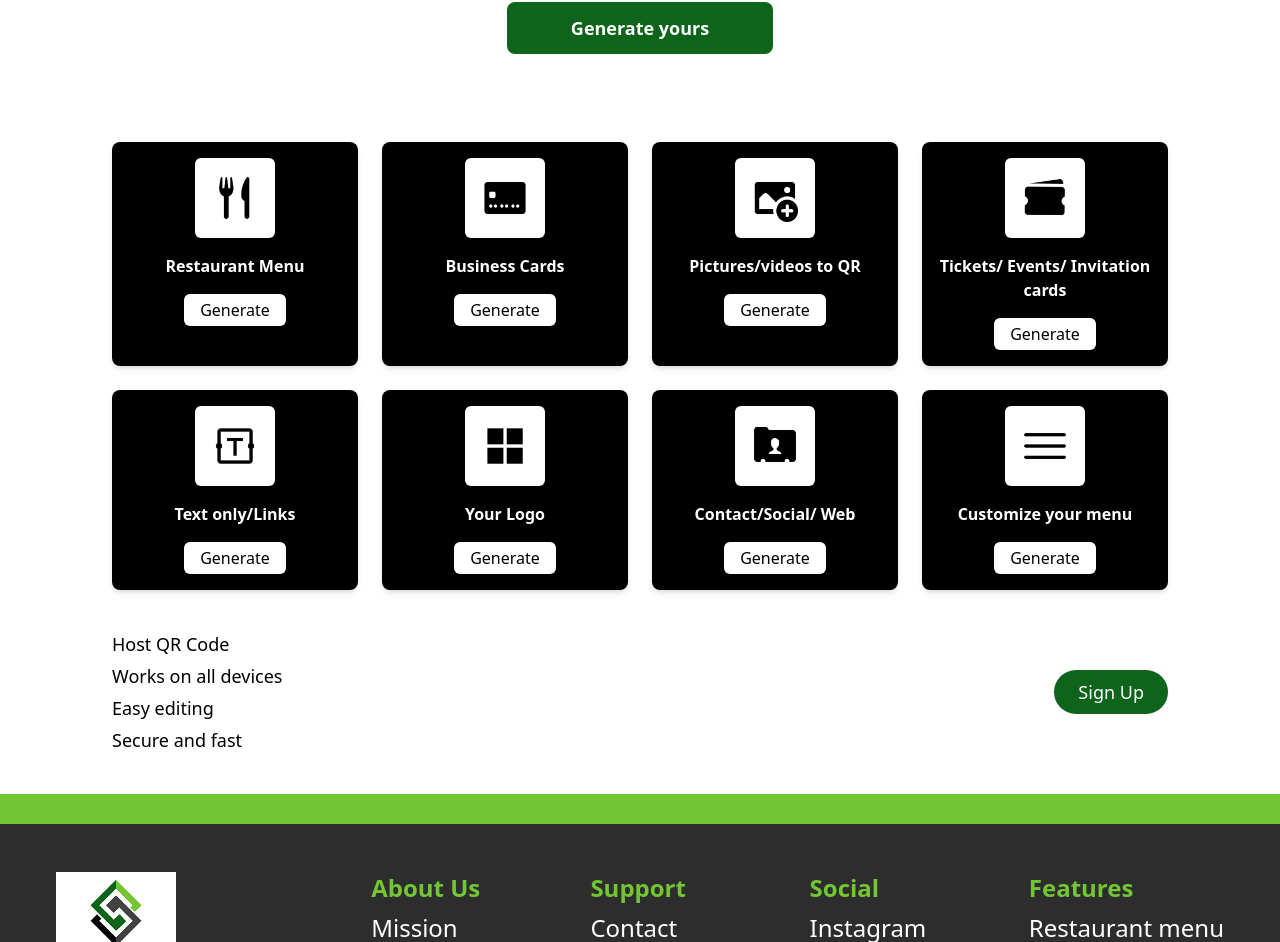
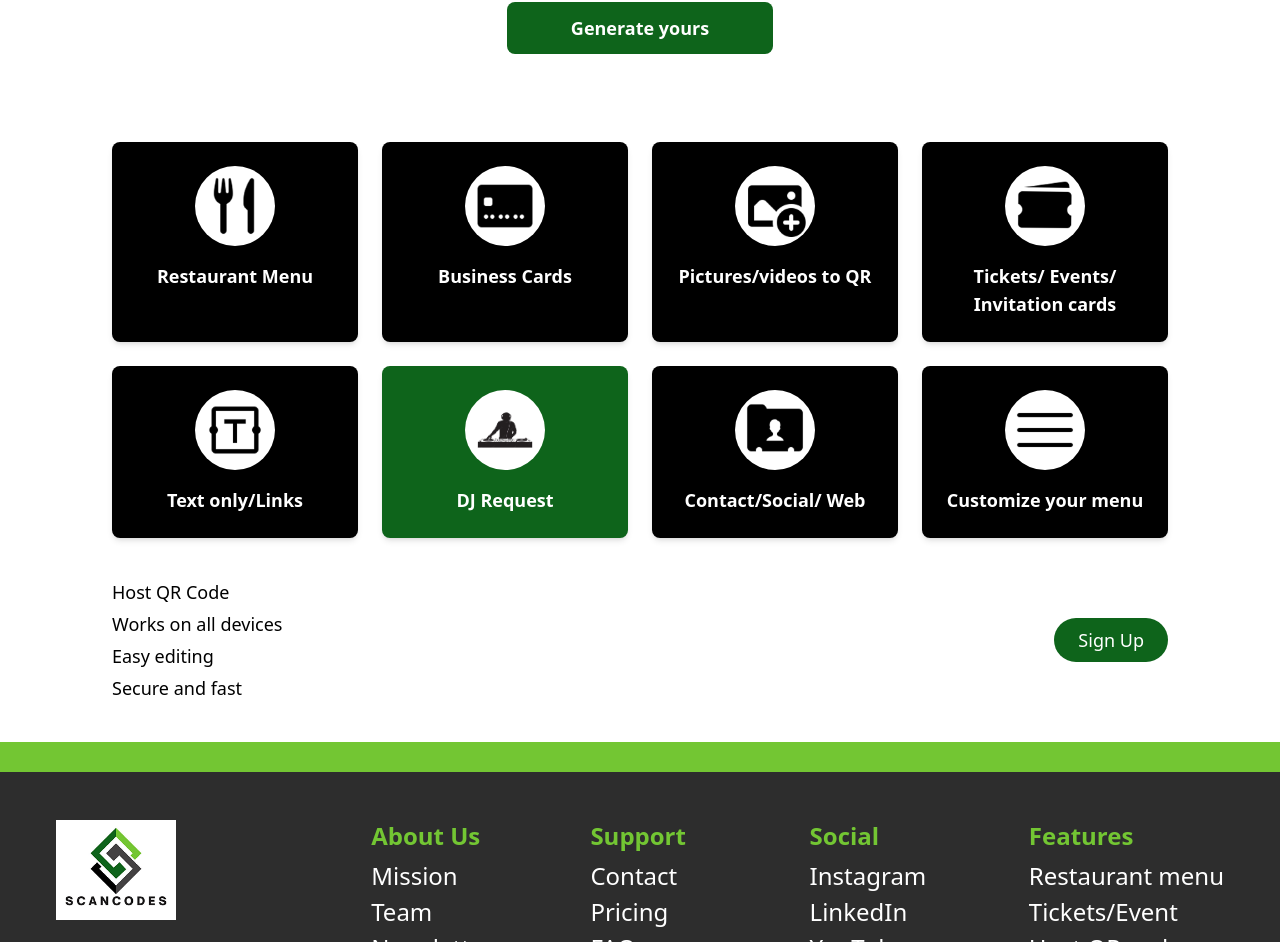
Before and after one commit to scancode-stack/scancodes, a Next.js app: page / in a window 1280 px wide. Shown: the part 1334-2276 px from the top of the page. Built offline with nearby package versions, Linux system fonts and the light colour scheme.

Commit message:
fixed qr section

```diff
--- a/src/app/components/qrcard.tsx
+++ b/src/app/components/qrcard.tsx
@@ -3,18 +3,26 @@ import React from "react";
 interface QRCardProps {
   iconSrc: string;
   title: string;
+  highlight?: boolean;
 }
 
-const QRCard: React.FC<QRCardProps> = ({ iconSrc, title }) => {
+const QRCard: React.FC<QRCardProps> = ({ iconSrc, title, highlight }) => {
   return (
-    <div className="bg-black text-white p-4 rounded-lg flex flex-col items-center space-y-4 w-full max-w-xs shadow-md">
-      <div className="bg-white p-4 rounded-md">
-        <img src={iconSrc} alt={title} className="w-12 h-12" />
+    <div
+      className={`w-full max-w-sm p-6 rounded-lg shadow-md text-center transition duration-300 ${
+        highlight ? "bg-[#0E641B]" : "bg-black"
+      }`}
+    >
+      {/* Image wrapper with white background, except for 6th card */}
+      <div
+        className={`w-20 h-20 mx-auto mb-4 flex items-center justify-center rounded-full ${
+          highlight ? "bg-white" : "bg-white"
+        }`}
+      >
+        <img src={iconSrc} alt={title} className="w-16 h-16 object-contain" />
       </div>
-      <p className="text-center font-semibold">{title}</p>
-      <button className="bg-white text-black font-medium px-4 py-1 rounded-md">
-        Generate
-      </button>
+
+      <h3 className="text-lg font-semibold text-white">{title}</h3>
     </div>
   );
 };
--- a/src/app/components/qrsection.tsx
+++ b/src/app/components/qrsection.tsx
@@ -1,5 +1,5 @@
 import React from "react";
-import QRCard from "./qrcard";
+import QRCard from "./qrcard"; // adjust path if needed
 
 const cardData = [
   { icon: "/step1a.png", title: "Restaurant Menu" },
@@ -7,7 +7,7 @@ const cardData = [
   { icon: "/step4.png", title: "Pictures/videos to QR" },
   { icon: "/step5.png", title: "Tickets/ Events/ Invitation cards" },
   { icon: "/step6.png", title: "Text only/Links" },
-  { icon: "/step7.png", title: "Your Logo" },
+  { icon: "/djimage.png", title: "DJ Request" }, // 6th card (index 5)
   { icon: "/step8.png", title: "Contact/Social/ Web" },
   { icon: "/step9.png", title: "Customize your menu" },
 ];
@@ -15,16 +15,18 @@ const cardData = [
 const QRCardSection: React.FC = () => {
   return (
     <section className="px-4 py-10 md:px-16 lg:px-28">
-      {/* cards */}
       <div className="grid grid-cols-1 sm:grid-cols-2 lg:grid-cols-4 gap-6 justify-items-center">
         {cardData.map((card, idx) => (
-          <QRCard key={idx} iconSrc={card.icon} title={card.title} />
+          <QRCard
+            key={idx}
+            iconSrc={card.icon}
+            title={card.title}
+            highlight={idx === 5} // only highlight the 6th card
+          />
         ))}
       </div>
 
-
       <div className="mt-10 flex flex-col md:flex-row justify-between items-start md:items-center gap-6">
-        {/* Text Block */}
         <div className="text-lg text-black font-medium space-y-1">
           <p>Host QR Code</p>
           <p>Works on all devices</p>
@@ -32,7 +34,6 @@ const QRCardSection: React.FC = () => {
           <p>Secure and fast</p>
         </div>
 
-        {/* Sign Up Button */}
         <div className="self-end md:self-auto">
           <button className="bg-[#0E641B] text-white px-6 py-2 rounded-full text-lg">
             Sign Up
```
Also changed, not shown: public/djimage.png (added), public/djimg.jpg (added).
